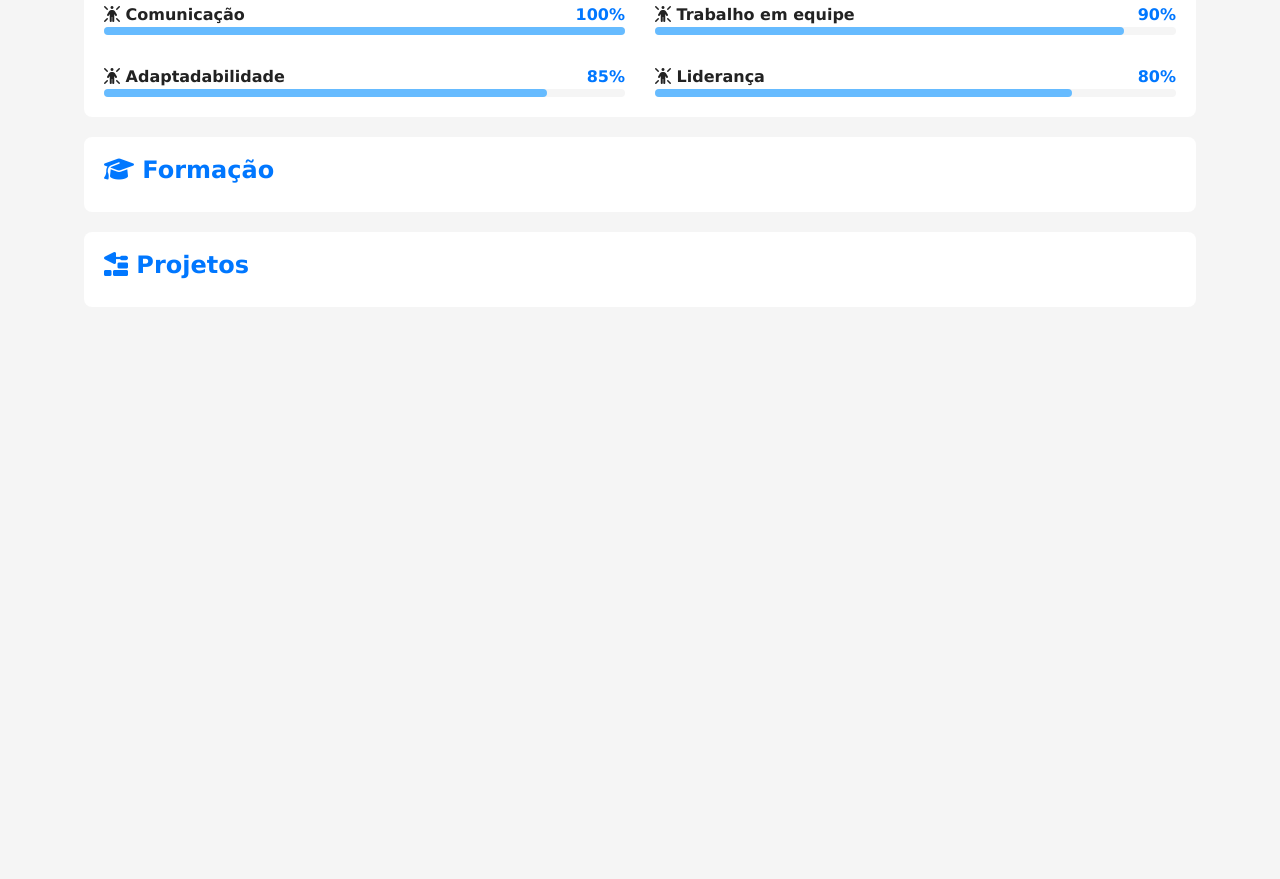
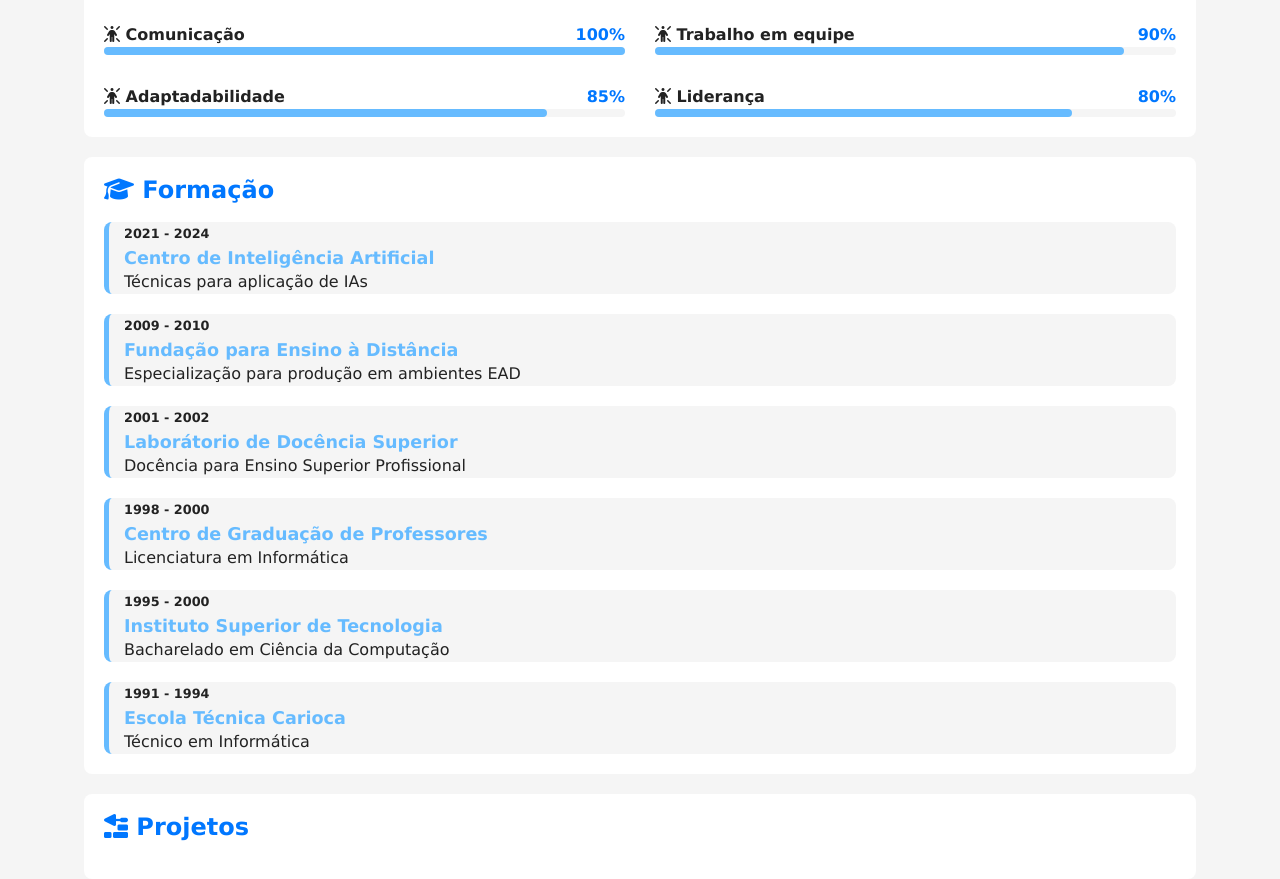
Before and after one commit to igor200023/projeto-portfolio, a plain HTML site: page index.html in a window 1280 px wide. Shown: the part 1385-2264 px from the top of the page. Before the commit the page ends 1712 px from the top, so only its background shows below. Drawn offline with Linux system fonts and the light colour scheme.

Commit message:
área de formações

```diff
--- a/estilos/style.css
+++ b/estilos/style.css
@@ -124,7 +124,7 @@
 
 article h2 {
   color: var(--destaque);
-  margin-bottom: 10px;
+  margin-bottom: 20px;
 }
 
 .video-container {
@@ -178,6 +178,37 @@
   border-radius: 4px;
 }
 
+#formacao-container {
+  display: flex;
+  flex-direction: column-reverse;
+  gap: 20px;
+}
+
+#formacao-container .curso {
+  background-color: var(--fundo-principal);
+  border-radius: 8px;
+  border-left: 5px solid var(--destaque-inverso);
+  padding-left: 15px;
+  transition: border-width 0.5s, border-color 0.5s;
+}
+
+#formacao-container .curso:hover {
+  border-left-width: 15px;
+  border-color: var(--destaque);
+  cursor: pointer;
+}
+
+#formacao-container .periodo {
+  font-size: 0.8em;
+  font-weight: bold;
+  color: var(--texto);
+}
+
+#formacao-container .instituicao {
+  color: var(--destaque-inverso);
+  font-size: 1.1em;
+}
+
 @media screen and (min-width: 768px) {
 #skill-container {
   grid-template-columns: 1fr 1fr;
--- a/index.html
+++ b/index.html
@@ -150,6 +150,46 @@
             </article> <!--Fim article#skills-->
             <article id="formacao">
                 <h2><i class="fa-solid fa-graduation-cap"></i> Formação</h2>
+
+                <div id="formacao-container">
+
+                    <div class="curso">
+                        <p class="periodo">1991 - 1994</p>
+                        <h3 class="instituicao">Escola Técnica Carioca</h3>
+                        <p class="titulacao">Técnico em Informática</p>
+                    </div>
+
+                    <div class="curso">
+                        <p class="periodo">1995 - 2000</p>
+                        <h3 class="instituicao">Instituto Superior de Tecnologia</h3>
+                        <p class="titulacao">Bacharelado em Ciência da Computação</p>
+                    </div>
+
+                    <div class="curso">
+                        <p class="periodo">1998 - 2000</p>
+                        <h3 class="instituicao">Centro de Graduação de Professores</h3>
+                        <p class="titulacao">Licenciatura em Informática</p>
+                    </div>
+
+                    <div class="curso">
+                        <p class="periodo">2001 - 2002</p>
+                        <h3 class="instituicao">Laborátorio de Docência Superior</h3>
+                        <p class="titulacao">Docência para Ensino Superior Profissional</p>
+                    </div>
+
+                    <div class="curso">
+                        <p class="periodo">2009 - 2010</p>
+                        <h3 class="instituicao">Fundação para Ensino à Distância</h3>
+                        <p class="titulacao">Especialização para produção em ambientes EAD</p>
+                    </div>
+
+                    <div class="curso">
+                        <p class="periodo">2021 - 2024</p>
+                        <h3 class="instituicao">Centro de Inteligência Artificial</h3>
+                        <p class="titulacao">Técnicas para aplicação de IAs</p>
+                    </div>
+                </div>
+
             </article> <!--Fim article#formacao-->
             <article id="projetos">
                 <h2><i class="fa-solid fa-trowel-bricks"></i> Projetos</h2>
```
